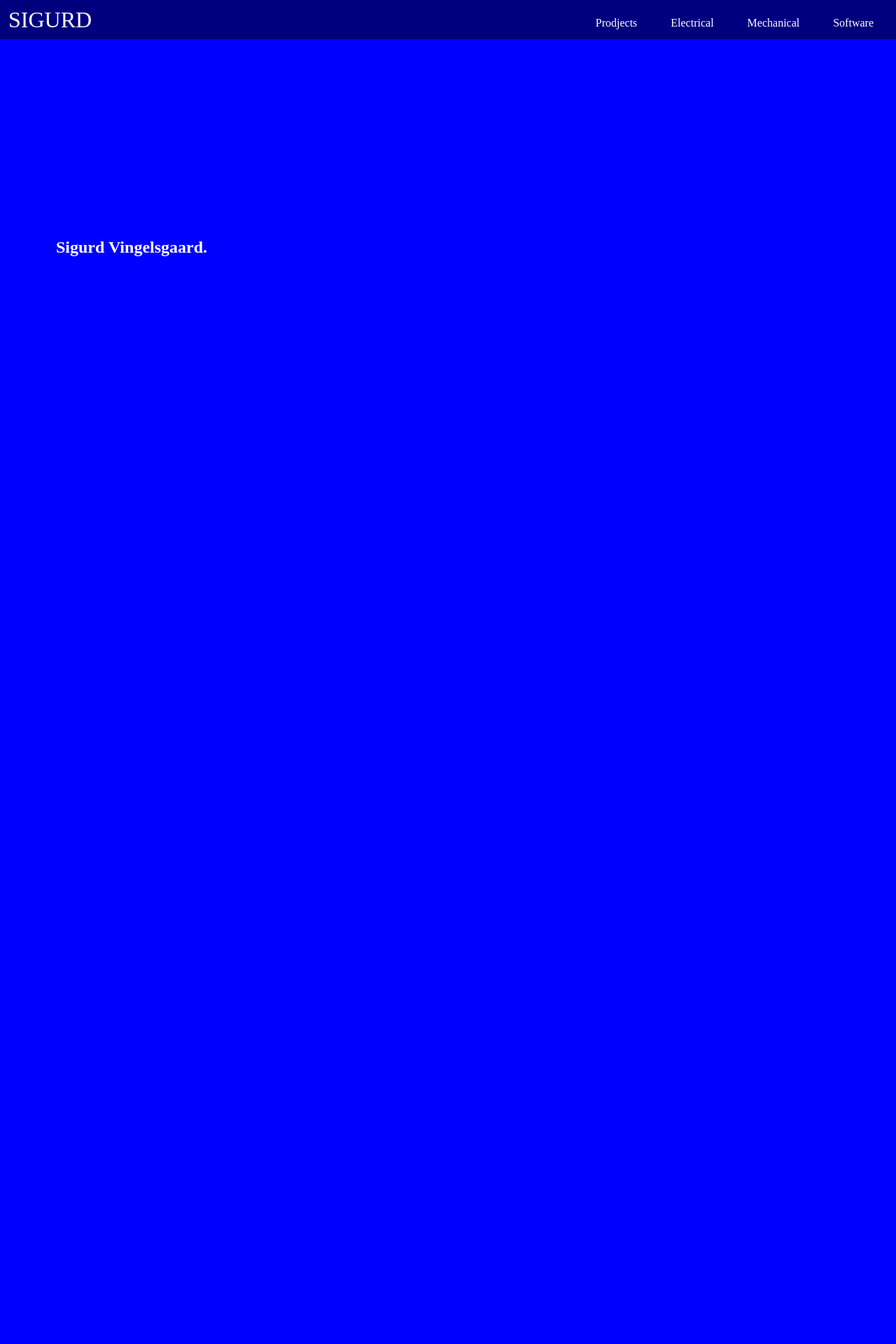
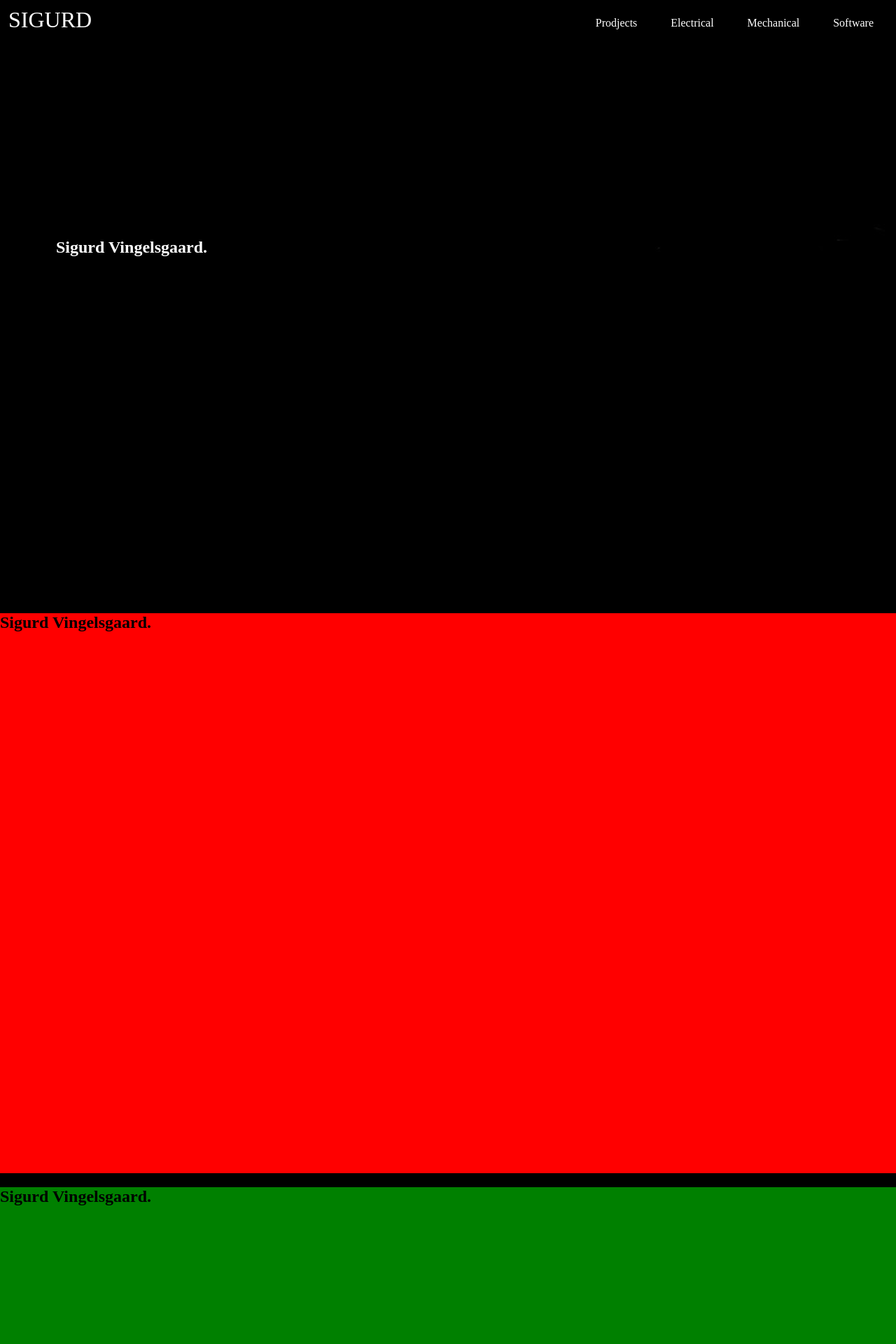
Before and after one commit to SVingelsgaard/sigurdvingelsgaard_com, a Django app: page / in a window 1280 px wide. Shown: the top 1920 px of the page at 70% size. Before the commit the page ends 366 px from the top, so only its background shows below. Run offline with Django 4.2, Linux system fonts and the light colour scheme; some web fonts are replaced.

Commit message:
shits better

```diff
--- a/home/static/home/css/main.css
+++ b/home/static/home/css/main.css
@@ -1,7 +1,7 @@
 @import url("https://use.typekit.net/fjw5ewx.css");
 @import url("https://use.typekit.net/bgj0ctu.css");
 :root {
-  --mainColor: rgb(255, 0, 0);
+  --mainColor: rgb(0, 0, 0);
 }
 
 * {
@@ -68,12 +68,7 @@
 }
 
 .hero {
-  position: absolute;
-  top: 0;
-  left: 0;
-  width: 100%;
-  height: 100vh;
-  background-color: blue;
+  background-image: url("../images/background.jpg");
   z-index: -1;
 }
 .hero .textBox {
@@ -84,6 +79,27 @@
 }
 .hero .textBox h2 {
   color: white;
+}
+
+.fwh {
+  height: 100vh;
+  box-sizing: border-box;
+}
+
+.projects {
+  background: red;
+}
+
+.electrical {
+  background: green;
+}
+
+.mechanical {
+  background-color: orange;
+}
+
+.software {
+  background-color: purple;
 }
 
 @media (max-width: 48em) {
--- a/home/static/home/css/main.scss
+++ b/home/static/home/css/main.scss
@@ -2,7 +2,7 @@
 @import url("https://use.typekit.net/bgj0ctu.css");
 
 :root {
-    --mainColor: rgb(255, 0, 0);
+    --mainColor: rgb(0, 0, 0);
 }
 
 * {
@@ -74,11 +74,6 @@
 
 
 .hero {
-    position: absolute;
-    top: 0;
-    left: 0;
-    width: 100%;
-    height: 100vh;
     background-image: url("../images/background.jpg");
     z-index: -1;
 
@@ -95,6 +90,24 @@
     }
 
 }
+
+.fwh{
+    height: 100vh;
+    box-sizing: border-box;
+}
+.projects{
+    background: red;
+}
+.electrical{
+    background: green;
+}
+.mechanical{
+    background-color: orange;
+}
+.software{
+    background-color: purple;
+}
+
 @media (max-width: 48em) {
 
     .primary-navigation {
--- a/home/templates/home.html
+++ b/home/templates/home.html
@@ -33,26 +33,34 @@
                 </ul>
             </nav>
         </header>
-        <section class="hero">
+        <section class="hero fwh">
             <div class="textBox">
                 <h2 class="text">Sigurd Vingelsgaard.</h2>
             </div>
         </section>
 
-        <section class="prodjects">
-
+        <section class="projects fwh">
+            <div class="textBox">
+                <h2 class="text">Sigurd Vingelsgaard.</h2>
+            </div>
         </section>
 
-        <section class="electrical">
-
+        <section class="electrical fwh">
+            <div class="textBox">
+                <h2 class="text">Sigurd Vingelsgaard.</h2>
+            </div>
         </section>
 
-        <section class="mechanical">
-
+        <section class="mechanical fwh">
+            <div class="textBox">
+                <h2 class="text">Sigurd Vingelsgaard.</h2>
+            </div>
         </section>
 
-        <section class="software">
-
+        <section class="software fwh">
+            <div class="textBox">
+                <h2 class="text">Sigurd Vingelsgaard.</h2>
+            </div>
         </section>
     </body>
 </html>
```
Also changed, not shown: 1 other file.
